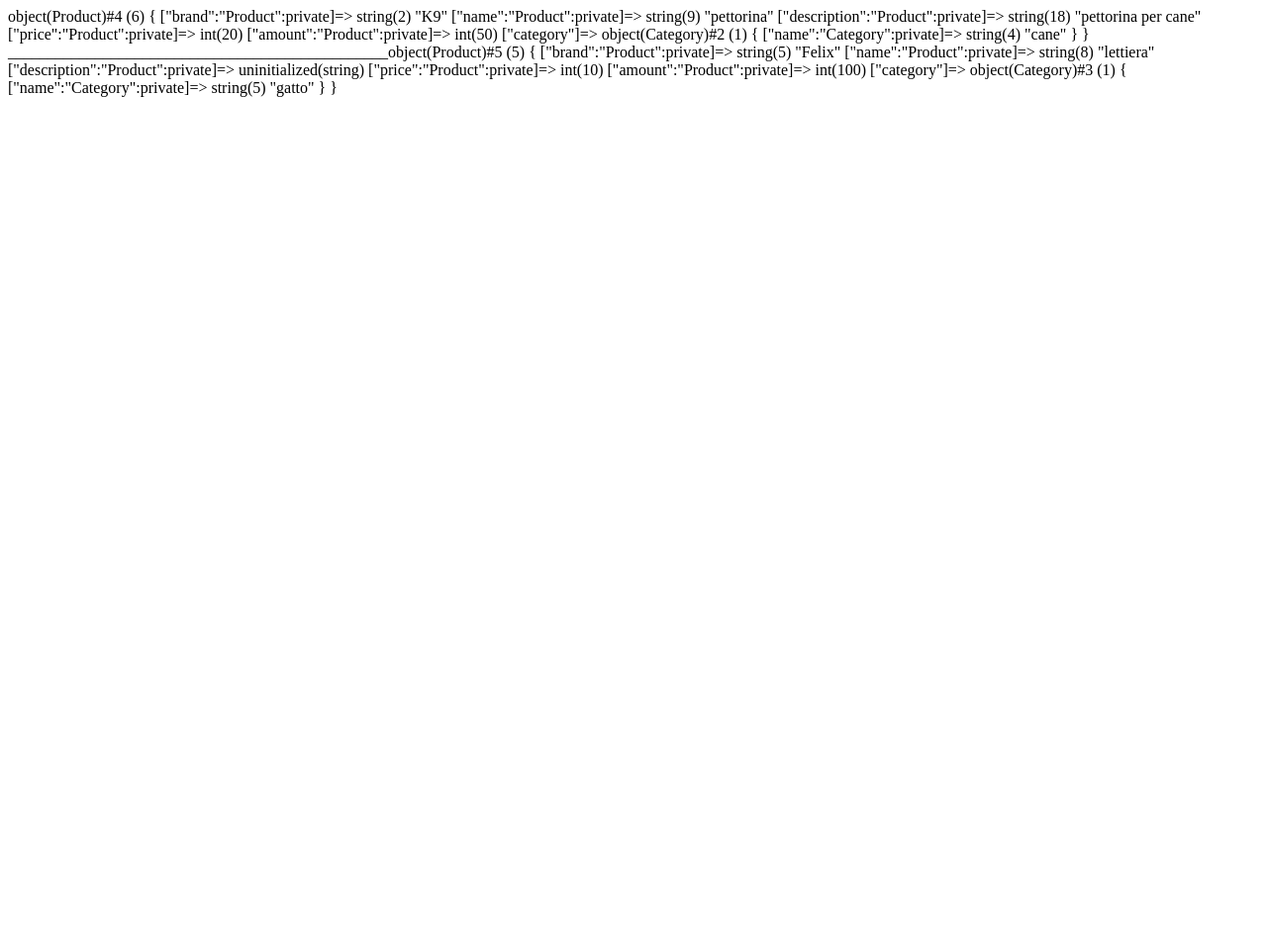
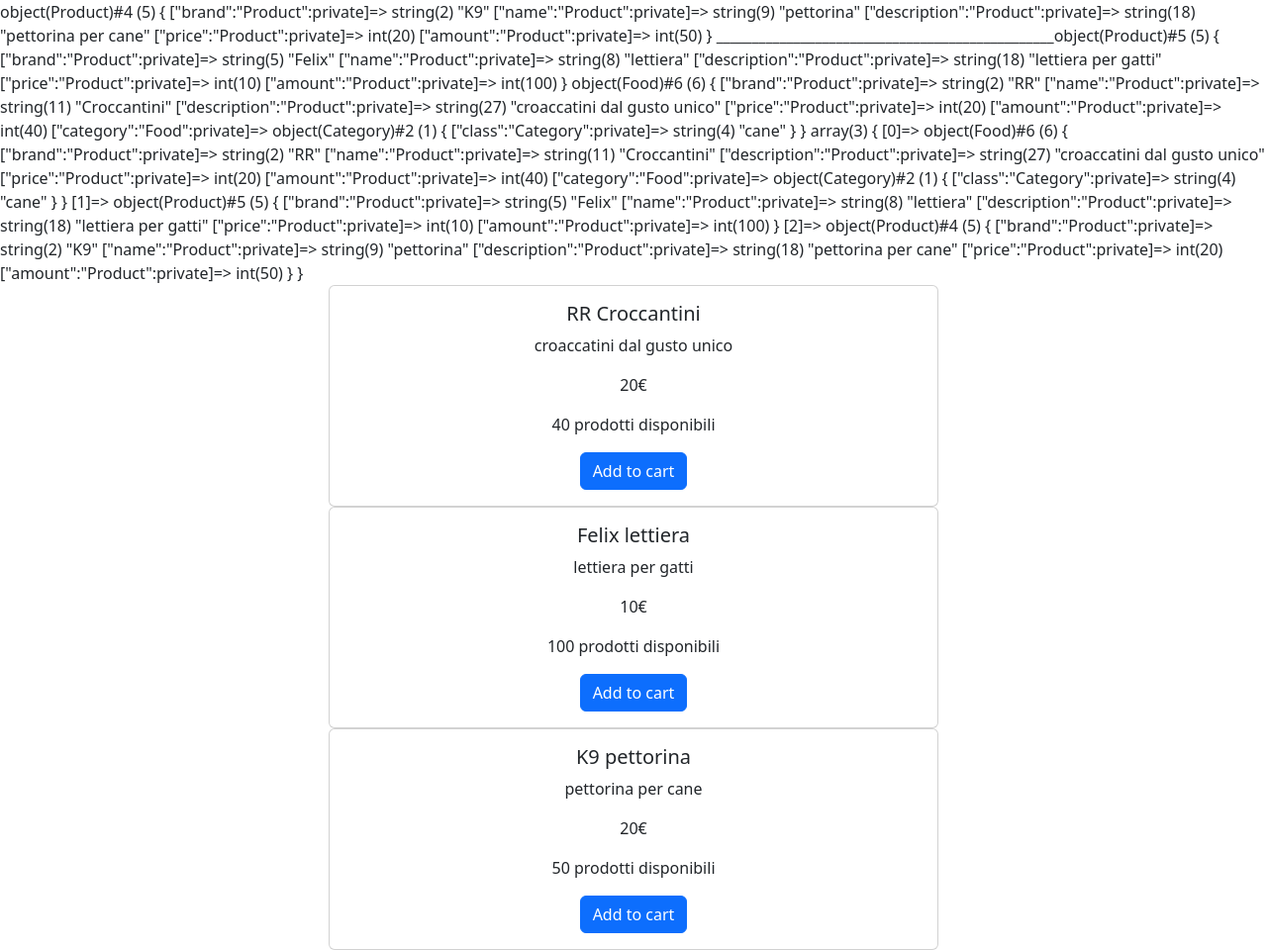
Before and after one commit to MattiaMessana/php-oop-2, a PHP site: page / in a window 1280 px wide. Shown: the whole page at 99% size. Before the commit the page ends 98 px from the top, so only its background shows below. Run offline with PHP 8.4, Linux system fonts and the light colour scheme.

Commit message:
add:food product

```diff
--- a/index.php
+++ b/index.php
@@ -1,6 +1,8 @@
 <?php
 require_once __DIR__ . "/models/product.php";
-require __DIR__ . "/models/category.php";
+require_once __DIR__ . "/models/category.php";
+require_once __DIR__ . "/models/food.php";
+
 
 
 $dog_category = new Category();
@@ -9,11 +11,59 @@ $dog_category->setName("cane");
 $cat_category = new Category();
 $cat_category->setName("gatto");
 
-$product1 = new Product('K9','pettorina', 20, 50, $dog_category);
+$product1 = new Product('K9', 'pettorina', 20, 50);
 $product1->setDescription('pettorina per cane');
 var_dump($product1);
 
-echo("________________________________________________");
+echo ("________________________________________________");
 
-$product2 = new Product('Felix', 'lettiera' , 10 , 100 , $cat_category);
+$product2 = new Product('Felix', 'lettiera', 10, 100);
+$product2->setDescription('lettiera per gatti');
 var_dump($product2);
+
+
+$food1 = new Food('RR', "Croccantini", 20, 40, $dog_category);
+$food1->setDescription('croaccatini dal gusto unico');
+var_dump($food1);
+
+$products = [$food1, $product2, $product1];
+
+var_dump($products);
+
+?>
+
+<!DOCTYPE html>
+<html lang="en">
+
+<head>
+    <meta charset="UTF-8">
+    <meta name="viewport" content="width=device-width, initial-scale=1.0">
+    <title>Document</title>
+
+    <!-- bootstrap -->
+    <link href="https://cdn.jsdelivr.net/npm/bootstrap@5.2.3/dist/css/bootstrap.min.css" rel="stylesheet" integrity="sha384-rbsA2VBKQhggwzxH7pPCaAqO46MgnOM80zW1RWuH61DGLwZJEdK2Kadq2F9CUG65" crossorigin="anonymous">
+
+
+
+</head>
+
+<body>
+    <div class="container w-50">
+        <?php foreach ($products as  $product) { ?>
+
+            <div class="card text-center">
+                <!-- <img src="..." class="card-img-top" alt="..."> -->
+                <div class="card-body">
+                    <h5 class="card-title"><?php echo $product->getBrand() . " " ; echo $product->getName()?></h5>
+                    <p class="card-text"> <?php echo $product->getDescription() ?></p>
+                    <p class="card-text"> <?php echo $product->getPrice() . "€" ?></p>
+                    <p class="card-text"> <?php echo $product->getAmount() . " prodotti disponibili" ?></p>
+                    <a href="#" class="btn btn-primary">Add to cart</a>
+                </div>
+            </div>
+        <?php } ?>
+    </div>
+
+</body>
+
+</html>
--- a/models/category.php
+++ b/models/category.php
@@ -1,17 +1,17 @@
 <?php
 
 class Category  {
-    private string $name;
+    private string $class;
 
     /**
      * Set the value of name
      *
      * @return  self
      */
-    public function setName($_name) {
-        // if ($_name !== "cane" || $_name !== "gatto"){
-        //     throw new Exception("puoi scegliere una categoria fra cane o gatto");
-        // }
-        $this->name = $_name;
+    public function setName($_class) {
+        if ($_class !== "cane" && $_class !== "gatto"){
+            throw new Exception("puoi scegliere una categoria fra cane o gatto");
+        }
+        $this->class = $_class;
     }
 }
--- a/models/food.php
+++ b/models/food.php
@@ -0,0 +1,16 @@
+<?php
+require_once __DIR__ . "/product.php";
+require_once __DIR__ . "/category.php";
+
+class Food extends Product {
+    private Category $category;
+
+
+    public function __construct(string $_brand, string $_name, int $_price, int $_amount, Category $_category)
+    {
+        parent::__construct($_brand, $_name, $_price, $_amount);
+
+        $this->category = $_category;
+    }
+
+}
--- a/models/product.php
+++ b/models/product.php
@@ -5,14 +5,12 @@ class Product {
     private string      $description;
     private int         $price;
     private int         $amount;
-    public  Category    $category;
 
-    public function __construct(string $_brand, string $_name, int $_price, int $_amount, Category $_category){
+    public function __construct(string $_brand, string $_name, int $_price, int $_amount){
         $this->brand = $_brand;
         $this->name = $_name;
         $this->price = $_price;
         $this->amount = $_amount;
-        $this->category = $_category;
     }
 
     /**
@@ -26,13 +24,43 @@ class Product {
 
     }
 
-
+    /**
+     * Get the value of brand
+     */
+    public function getBrand()
+    {
+        return $this->brand;
+    }
 
     /**
-     * Get the value of category
+     * Get the value of name
      */
-    public function getCategory()
+    public function getName()
     {
-        return $this->category;
+        return $this->name;
+    }
+
+    /**
+     * Get the value of price
+     */
+    public function getPrice()
+    {
+        return $this->price;
+    }
+
+    /**
+     * Get the value of amount
+     */
+    public function getAmount()
+    {
+        return $this->amount;
+    }
+
+    /**
+     * Get the value of description
+     */
+    public function getDescription()
+    {
+        return $this->description;
     }
 }
```
